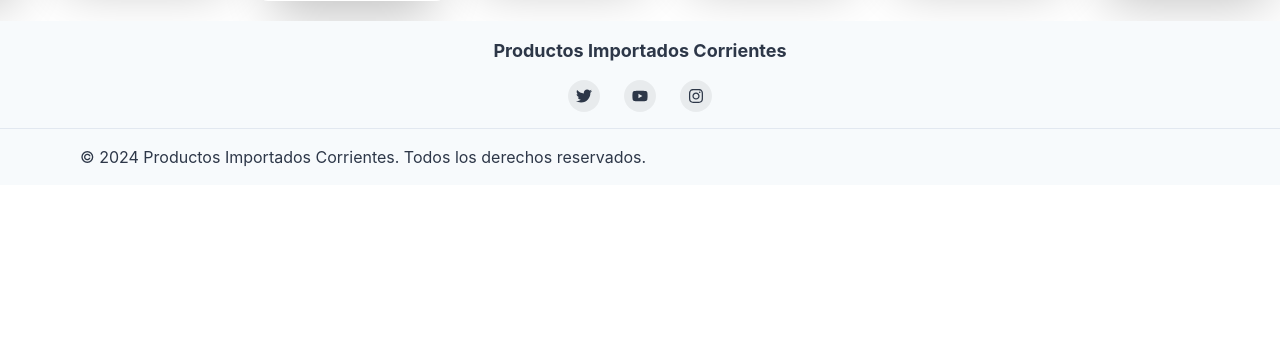
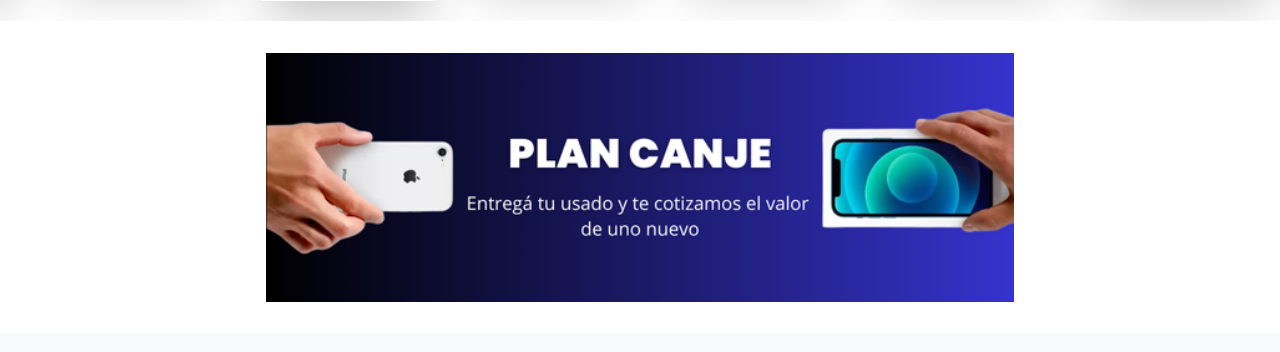
Before and after one commit to JoaquinArmand97/productosimpctes.github.io, a React (Vite) app: page / in a window 1280 px wide. Shown: the part 1463-1815 px from the top of the page. Before the commit the page ends 1648 px from the top, so only its background shows below. Built offline with nearby package versions, Linux system fonts and the light colour scheme.

Commit message:
plan canje home

```diff
--- a/package.json
+++ b/package.json
@@ -24,6 +24,7 @@
     "react": "^18.3.1",
     "react-dom": "^18.3.1",
     "react-icons": "^5.3.0",
+    "react-intersection-observer": "^9.13.1",
     "react-router": "^6.26.1",
     "react-router-dom": "^6.26.1",
     "react-slick": "^0.30.2",
--- /dev/null
+++ b/src/components/PlanCanje/PlanCanje.jsx
@@ -0,0 +1,36 @@
+import React from 'react';
+import { Box, Image } from '@chakra-ui/react';
+import planCanje from '../assets/plancanje.png';
+
+export const PlanCanje = () => {
+  return (
+    <Box textAlign="center" my={8} px={4}>
+      <Image
+        src={planCanje}
+        alt="Plan Canje"
+        width={{ base: "80%", md: "60%" }}
+        height="auto"
+        objectFit="contain"
+        mx="auto"
+        my={4}
+        sx={{
+          animation: 'slideIn 1s ease-out'
+        }}
+      />
+      <style jsx>{`
+        @keyframes slideIn {
+          from {
+            transform: translateX(-100%);
+            opacity: 0;
+          }
+          to {
+            transform: translateX(0);
+            opacity: 1;
+          }
+        }
+      `}</style>
+    </Box>
+  );
+};
+
+export default PlanCanje;
--- a/src/pages/home.jsx
+++ b/src/pages/home.jsx
@@ -3,7 +3,7 @@ import NavBar from '../components/navBar/NavBar';
 import Carrusel from '../components/carrusel/Carrusel';
 import Cards from '../components/cards/cards';
 import CardPromotion from '../components/CardPromotion/cardPromotion';
-
+import PlanCanje from '../components/PlanCanje/PlanCanje';
 
 function Home() {
   return (
@@ -11,6 +11,7 @@ function Home() {
         <Carrusel/>
         <Cards/>
         <CardPromotion/>
+        <PlanCanje/>
     </div>
   );
 }
```
Also changed, not shown: src/components/assets/plancanje.png (added), 1 other file (tests, documents, lock files or other folders).
